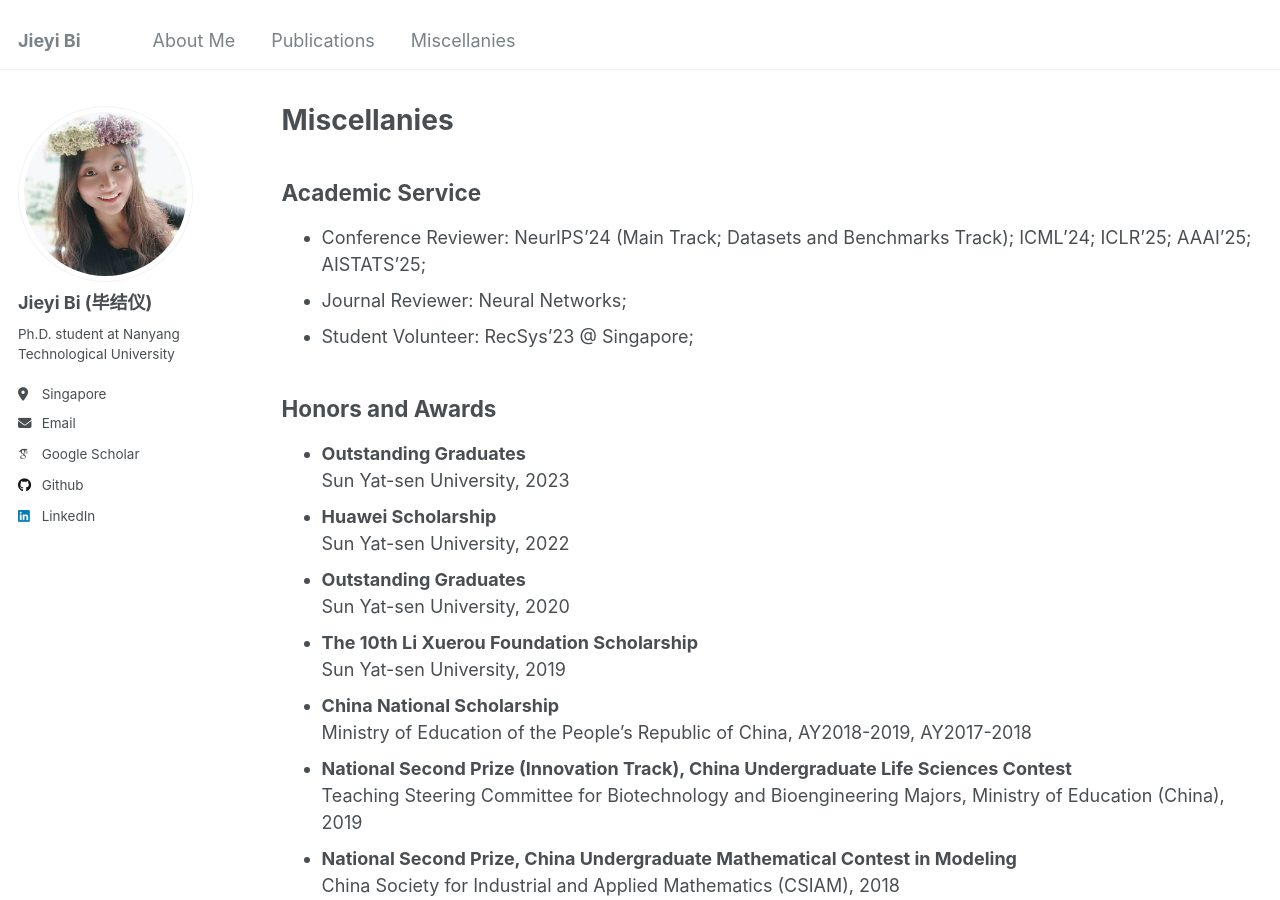
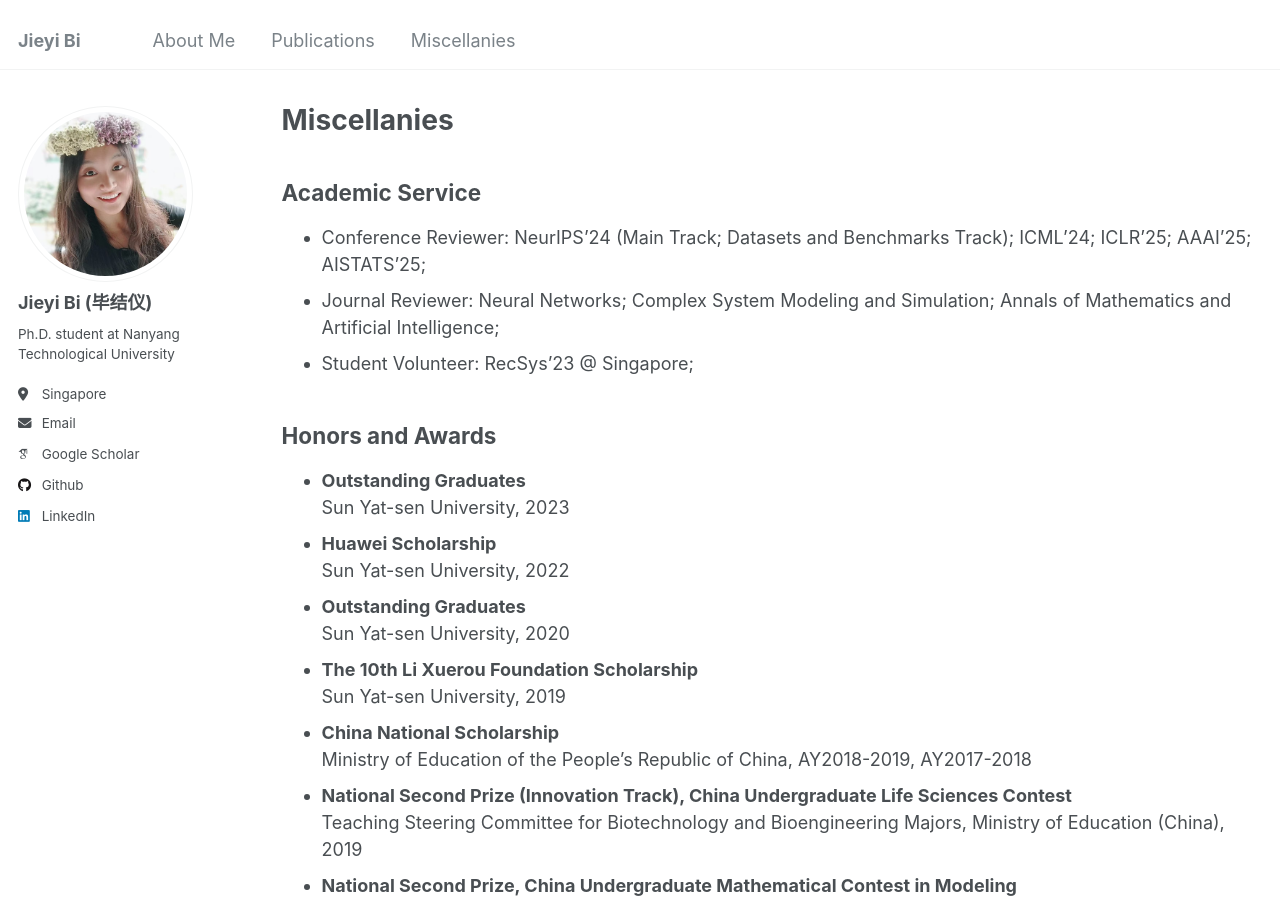
Before and after one commit to jieyibi/jieyibi.github.io, a Jekyll site: the page built from _pages/miscellanies.md, in a window 1280 px wide and 900 px high. Built offline with Jekyll 4.4.1, drawn with Linux system fonts in a browser that asks for light colours; some web fonts are replaced.

Commit message:
Update miscellanies.md

```diff
--- a/_pages/miscellanies.md
+++ b/_pages/miscellanies.md
@@ -8,7 +8,7 @@ author_profile: true
 ## Academic Service
 
 * Conference Reviewer: NeurIPS'24 (Main Track; Datasets and Benchmarks Track); ICML'24; ICLR'25; AAAI'25; AISTATS’25;
-* Journal Reviewer: Neural Networks;
+* Journal Reviewer: Neural Networks; Complex System Modeling and Simulation; Annals of Mathematics and Artificial Intelligence;
 * Student Volunteer: RecSys'23 @ Singapore;
 
 
```
